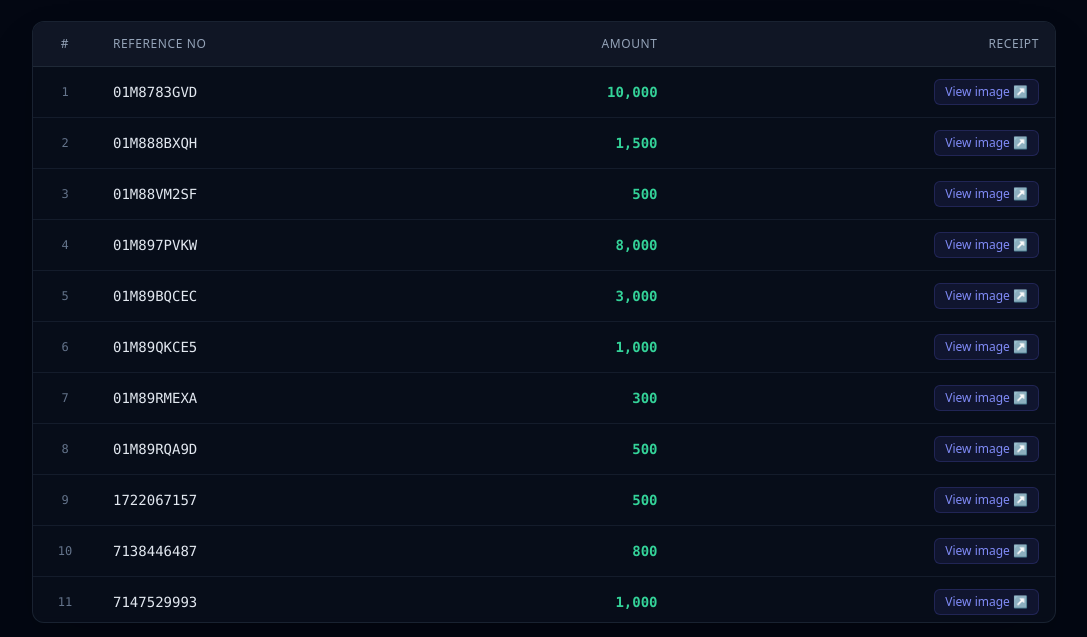
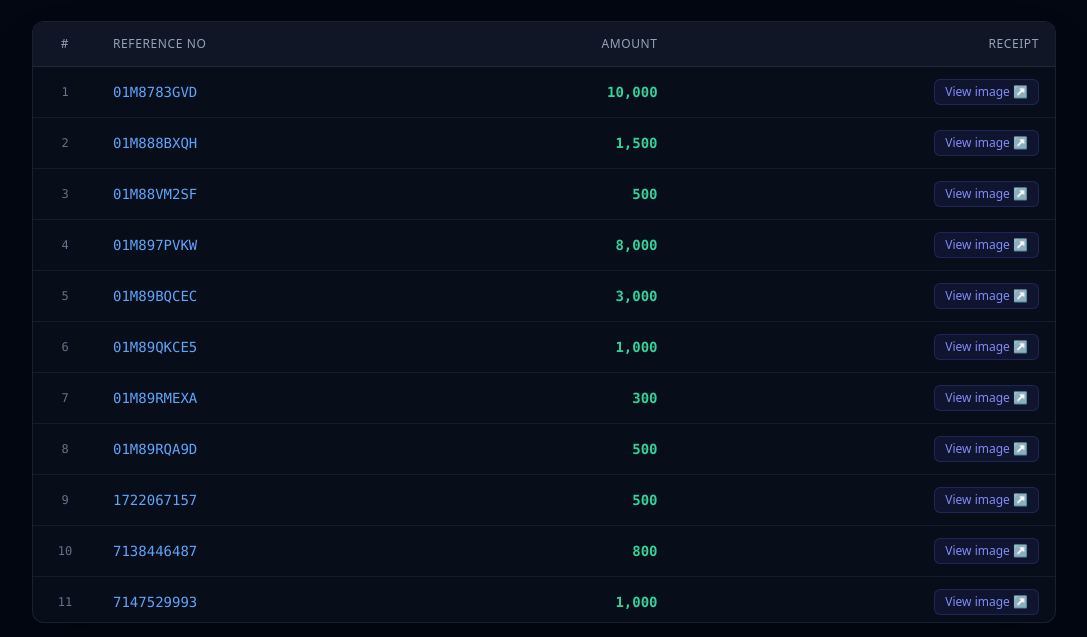
Before and after one commit to HckrXyzz/test1, a plain HTML site: page txnov26.html in a window 1280 px wide. Shown: the part 83-720 px from the top of the page, without its empty margins (96-1183 px from the left). Drawn offline with nearby package versions, Linux system fonts and the light colour scheme.

Commit message:
Replace transaction text with button for copying

```diff
--- a/txnov26.html
+++ b/txnov26.html
@@ -323,7 +323,7 @@
       tableBody.innerHTML = data.map((row, idx) => `
         <tr class="hover:bg-gray-800/50 transition-colors group">
           <td class="py-3 px-4 text-center text-xs font-mono text-slate-500">${idx + 1}</td>
-          <td class="py-3 px-4 font-mono font-medium text-slate-200 tx select-all">${row.tx}</td>
+          <td class="py-3 px-4 font-mono font-medium text-slate-200 tx select-all"><button type="button" class="text-blue-400 txBtn copyBtn" copy-data="${row.tx}" id="tx-${row.tx}">${row.tx}</button></td>
           <td class="py-3 px-4 text-right font-mono font-semibold text-emerald-400 amount">${row.amount}</td>
           <td class="py-3 px-4 text-right">
             ${
```
